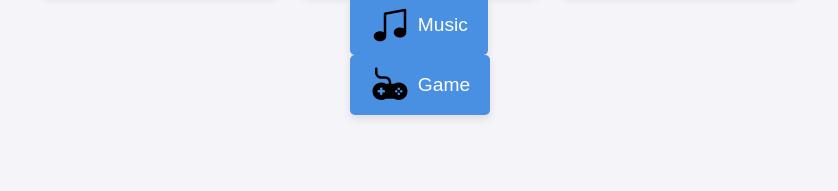
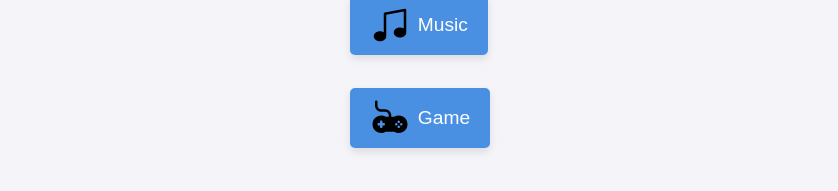
Before and after one commit to 3Idios/website, a plain HTML site: page index.html in a window 1280 px wide. Shown: the part 537-728 px from the top of the page, without its empty margins (220-1058 px from the left). Drawn offline with Linux system fonts and the light colour scheme.

Commit message:
Test button performance

```diff
--- a/css/index.css
+++ b/css/index.css
@@ -99,6 +99,6 @@ h1 {
     height: 40px;
 }
 
-/*.music-button, .game-button{*/
-/*    margin-top: 33px; !* Adds space between the buttons *!*/
-/*}*/
+.music-button, .game-button{
+    margin-top: 33px; /* Adds space between the buttons */
+}
```
